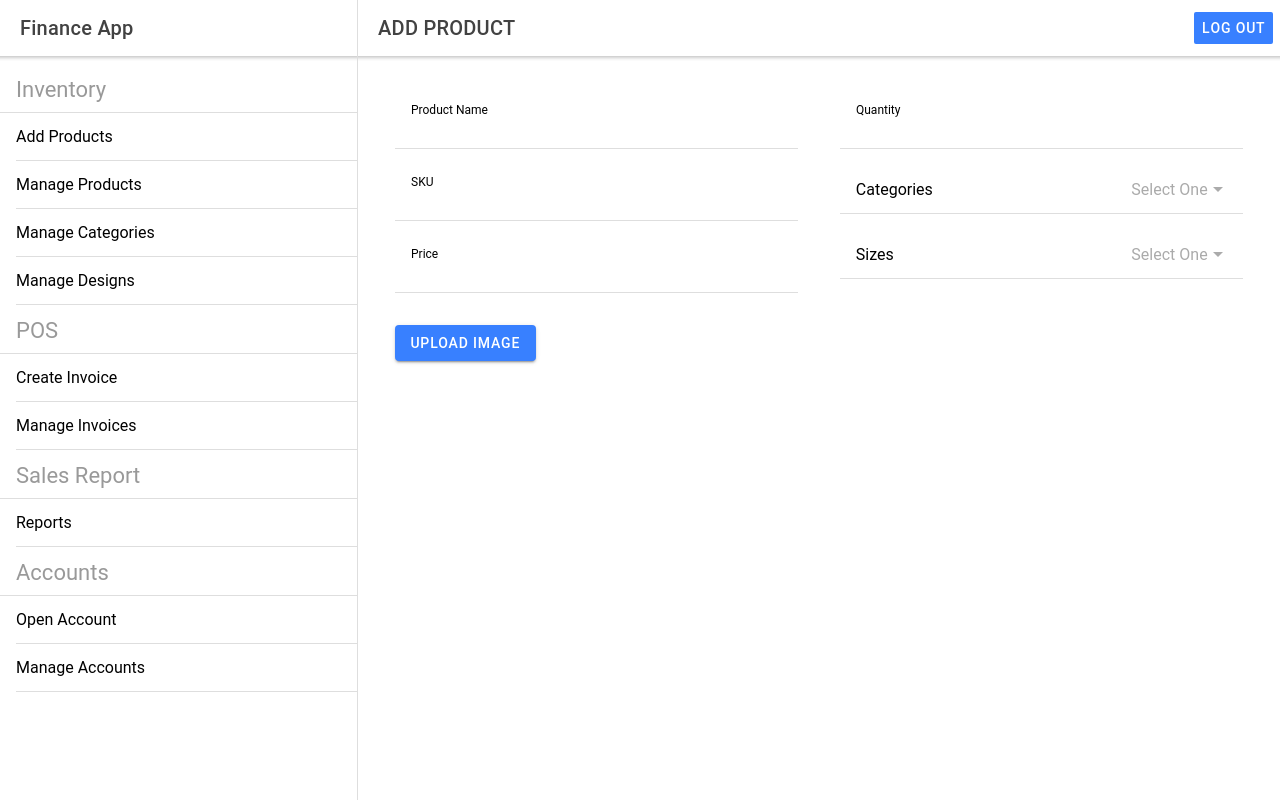
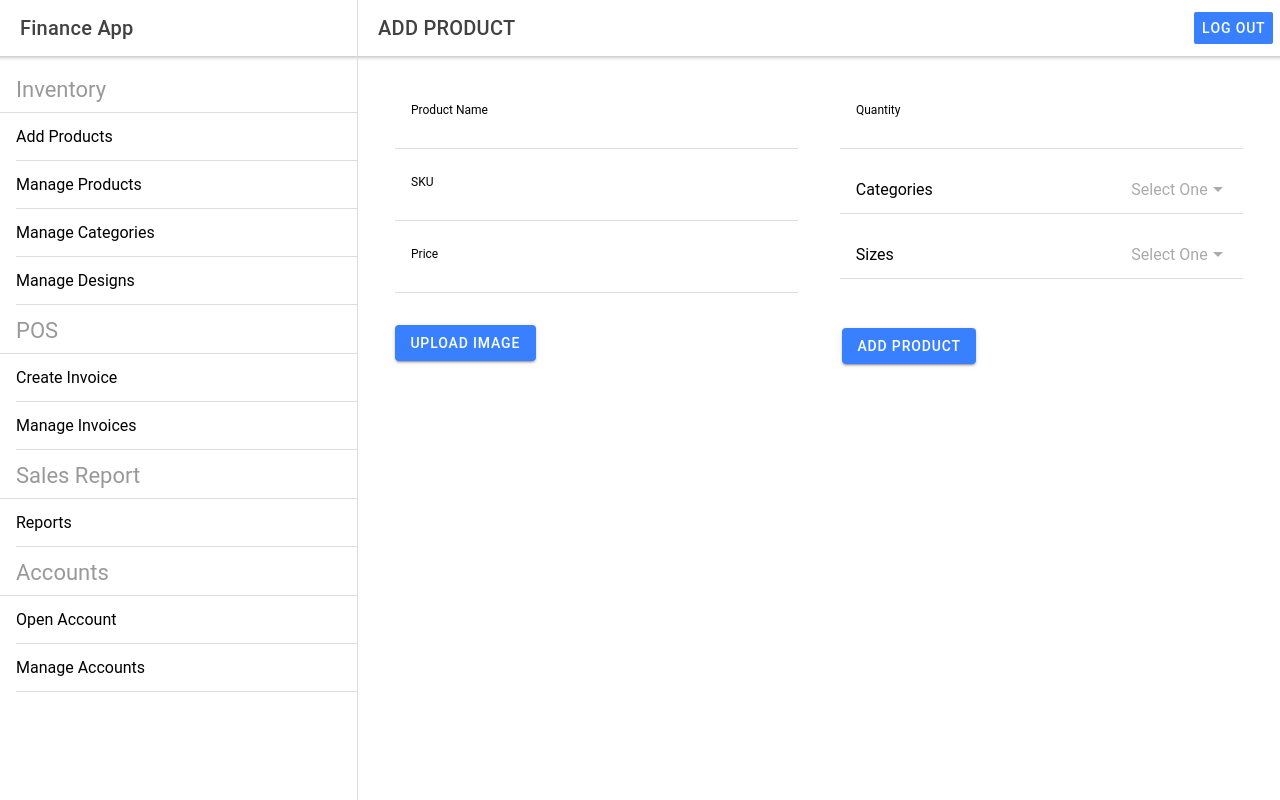
Before and after one commit to aqilusman45/finance-app, a React (Create React App) app: page /home in a window 1280 px wide. Both pictures are taken after a click on the element "Add Products". Built offline with nearby package versions, Linux system fonts and the light colour scheme.

Commit message:
added add Product button in add product file and completed manage product

```diff
--- /dev/null
+++ b/src/components/AddProduct/AddProduct.css
@@ -0,0 +1,3 @@
+.addProBtn {
+    margin: 33px 0px 0px 18px;
+}
--- a/src/components/AddProduct/AddProduct.tsx
+++ b/src/components/AddProduct/AddProduct.tsx
@@ -1,4 +1,5 @@
 import React, { useRef } from "react";
+import './AddProduct.css';
 import {
   IonGrid,
   IonRow,
@@ -56,7 +57,9 @@ const AddProduct: React.FC = () => {
                 <IonSelectOption value="large">Large</IonSelectOption>
               </IonSelect>
             </IonItem>
+            <IonButton  className="addProBtn">Add Product</IonButton>
           </IonCol>
+
         </IonRow>
       </IonGrid>
     </IonContent>
```
